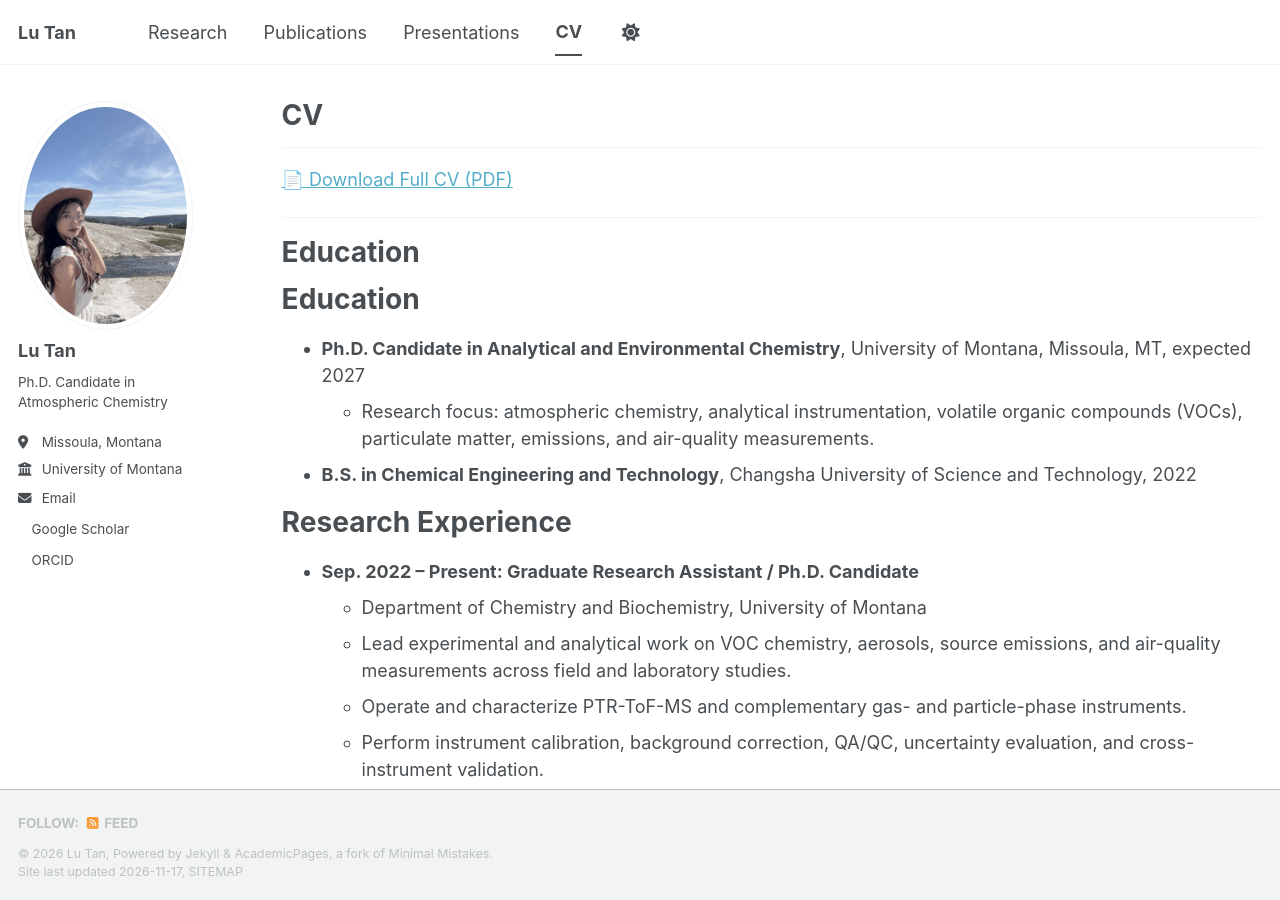
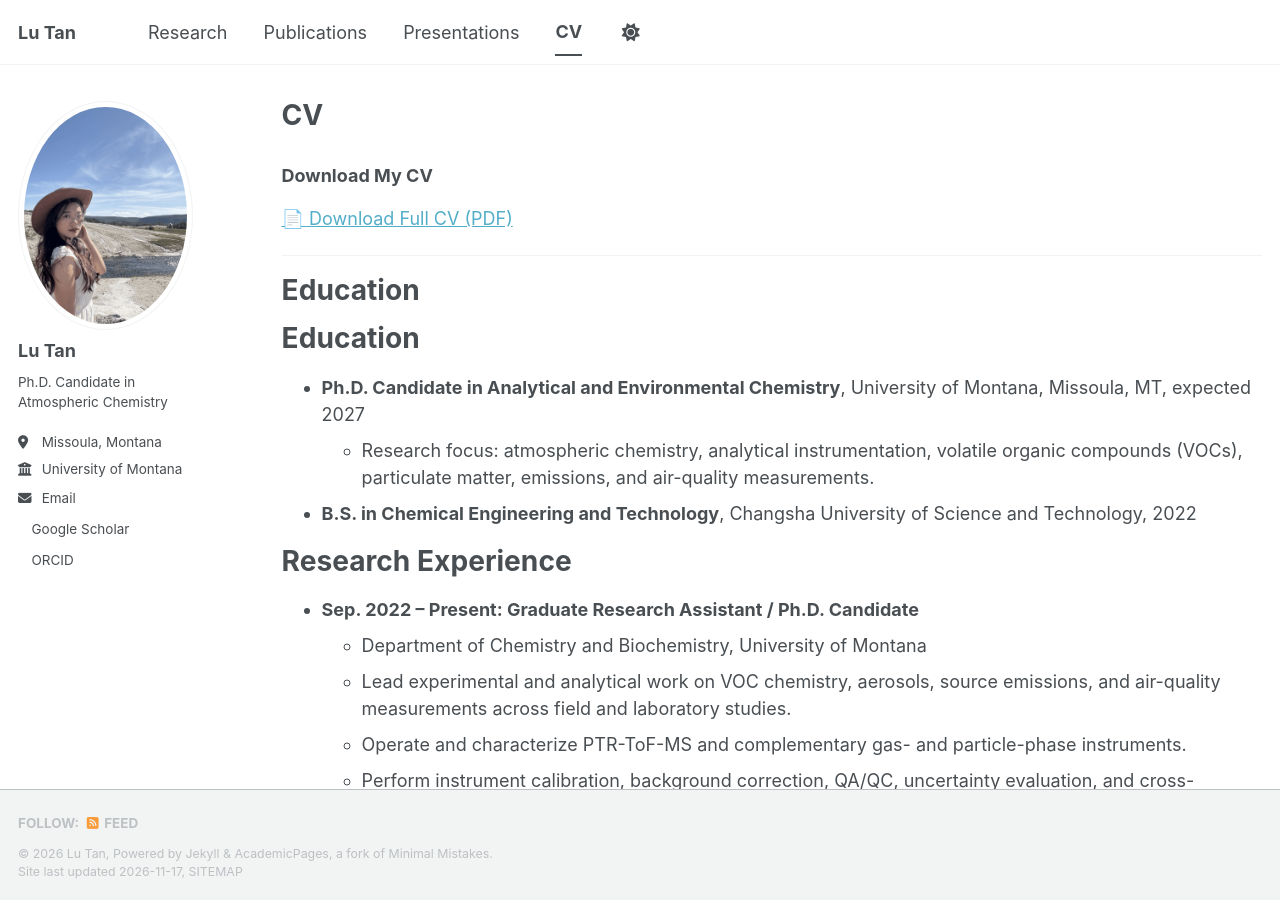
Before and after one commit to lulutan0122/lutan.github.io, a Jekyll site: the page built from _pages/cv.md, in a window 1280 px wide and 900 px high. Built offline with Jekyll 4.4.1, drawn with Linux system fonts in a browser that asks for light colours; a style sheet for code colours, icons or effects is not loaded.

Commit message:
Add download link for CV in PDF format
Add a section to download the CV in PDF format.

```diff
--- a/_pages/cv.md
+++ b/_pages/cv.md
@@ -7,15 +7,12 @@ redirect_from:
   - /resume
 ---
 
-
-
----
+### Download My CV
 
 [📄 Download Full CV (PDF)]({{ base_path }}/files/Lu_Tan_CV.pdf)
 
+---
 {% include base_path %}
-
----
 
 Education
 ======
```
